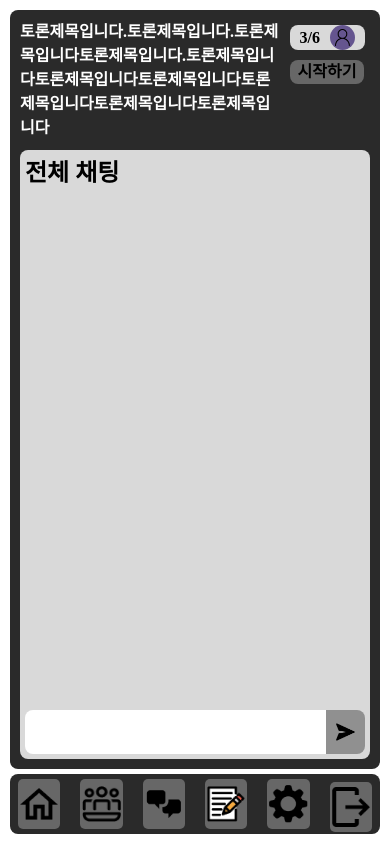
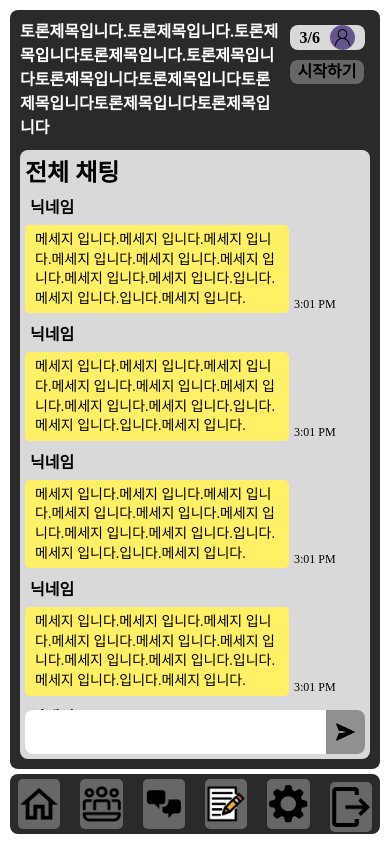
Before and after one commit to cubeTalk/cubeTalk-FE, a React app: page /chat/1 in a window 390 px wide. Built offline with nearby package versions, Linux system fonts and the light colour scheme; the HTML template or start-up script is replaced by a standard one; a web font is replaced by a local one.

Commit message:
feat: bubble 반응형 layout 적용

```diff
--- a/src/feature/chat/ChatScreen.tsx
+++ b/src/feature/chat/ChatScreen.tsx
@@ -19,15 +19,15 @@ export default ChatScrren;
 const ChatContainer = styled.div`
   ${colflex}
   gap: 10px;
-  height: 100%;
   width: 100%;
   border-radius: 8px;
   padding: 10px;
+  overflow: auto;
+  height: 100%;
 `;
 
 const ContentWrapper = styled.div`
-  border-radius: 8px;
-  background-color: var(--color-light);
-  height: 100%;
-  padding: 5px;
+  flex-grow: 1;
+  display: flex;
+  overflow: auto;
 `
--- /dev/null
+++ b/src/feature/chat/component/Bubbles.tsx
@@ -0,0 +1,51 @@
+import styled from "styled-components";
+
+interface BubbleProps {
+  isleft?: boolean;
+}
+
+export const Bubble = ({ isleft = true }: BubbleProps) => {
+  return (
+    <div>
+      <UserName isleft={isleft}>닉네임</UserName>
+      <BubbleWrapper isleft={isleft}>
+        <NormalBubble isleft={isleft}>
+          메세지 입니다.메세지 입니다.메세지 입니다.메세지 입니다.메세지 입니다.메세지 입니다.메세지
+          입니다.메세지 입니다.입니다.메세지 입니다.입니다.메세지 입니다.
+        </NormalBubble>
+        <BubbleTime>
+          {new Date().toLocaleTimeString([], {
+            hour: "numeric",
+            minute: "2-digit",
+          })}
+        </BubbleTime>
+      </BubbleWrapper>
+    </div>
+  );
+};
+
+const UserName = styled.h3<{ isleft: boolean }>`
+  margin: 0px 0px 5px 5px;
+  text-align: ${({ isleft }) => (isleft ? "left" : "right")};
+`;
+
+const BubbleWrapper = styled.div<{ isleft: boolean }>`
+  display: flex;
+  flex-direction: row;
+  justify-content: ${({ isleft }) => (isleft ? "flex-start" : "flex-end")};
+`;
+
+const NormalBubble = styled.h4<{ isleft: boolean }>`
+  width: fit-content;
+  background-color: var(--color-pro);
+  line-height: 1.4;
+  padding: 5px 10px;
+  border-radius: 5px;
+  max-width: 80%;
+  word-wrap: break-word;
+  order: ${({ isleft }) => (isleft ? 0 : 1)};
+`;
+
+const BubbleTime = styled.h5`
+  margin: auto 5px 0px 5px;
+`;
--- a/src/feature/chat/component/MessageInput.tsx
+++ b/src/feature/chat/component/MessageInput.tsx
@@ -1,5 +1,5 @@
 import styled from "styled-components";
-import { rowflex } from "../../../styles/shared";
+import { rowflex, scrollBar } from "../../../styles/shared";
 import { useRef } from "react";
 import { mediaQuery } from "../../../routes/layout/Responsive";
 
@@ -16,17 +16,13 @@ const MessageInput = () => {
 
   return (
     <InputContainer>
-      <TextInput
-        ref={textareaRef}
-        rows={1}
-        onChange={handleResizeHeight}
-      />
+      <TextInput ref={textareaRef} rows={1} onChange={handleResizeHeight} />
       <SendButton>
         <img src="/chatIcon/Send.png" alt="Send" />
       </SendButton>
     </InputContainer>
   );
-}
+};
 
 export default MessageInput;
 
@@ -37,6 +33,7 @@ const InputContainer = styled.div`
 `;
 
 const TextInput = styled.textarea`
+  ${scrollBar}
   width: 100%;
   padding: 10px;
   max-height: 150px;
@@ -57,7 +54,7 @@ const SendButton = styled.button`
   }
 
   @media ${mediaQuery.desktop} {
-      &:hover {
+    &:hover {
       background-color: var(--color-mid);
     }
   }
--- a/src/feature/chat/screen/Chat.tsx
+++ b/src/feature/chat/screen/Chat.tsx
@@ -1,19 +1,35 @@
 import styled from "styled-components";
 import MessageInput from "../component/MessageInput";
-import { colflex } from "../../../styles/shared";
+import { colflex, scrollBar } from "../../../styles/shared";
+import { Bubble } from "../component/Bubbles";
 
 const Chat = () => {
   return (
     <ScreenLayout>
       <h2>전체 채팅</h2>
+      <BubbleContainer>
+        {Array.from({length: 20}, () => <Bubble />)}
+        <Bubble isleft={false} />
+      </BubbleContainer>
       <MessageInput />
     </ScreenLayout>
   );
-}
+};
 
 export default Chat;
 
 const ScreenLayout = styled.div`
   ${colflex}
+  padding: 5px;
+  border-radius: 8px;
+  background-color: var(--color-light);
   height: 100%;
 `;
+
+const BubbleContainer = styled.div`
+  ${colflex}
+  ${scrollBar}
+  gap: 10px;
+  padding: 5px 10px 20px 0px;
+  overflow-y: auto;
+`
```
